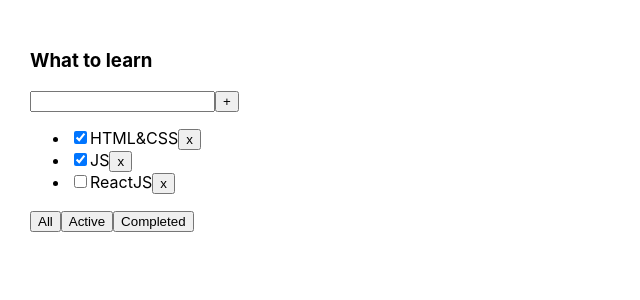
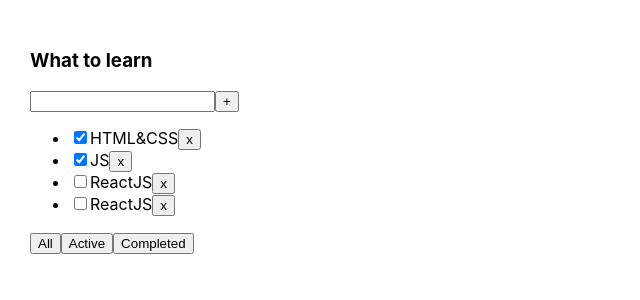
Before and after one commit to sashkaman/sp1-4w, a React (Vite) app: page / in a window 1280 px wide. Shown: the top 300 px of the page, without its empty margins (0-640 px from the left). Built offline with nearby package versions, Linux system fonts and the light colour scheme.

Commit message:
check commit

```diff
--- a/src/App.tsx
+++ b/src/App.tsx
@@ -1,7 +1,7 @@
 import './App.css'
-import {useState} from 'react'
-import {v1} from 'uuid'
-import {TodolistItem} from './TodolistItem'
+import { useState } from 'react'
+import { v1 } from 'uuid'
+import { TodolistItem } from './TodolistItem'
 
 export type Task = {
   id: string
@@ -17,6 +17,7 @@
   const [tasks, setTasks] = useState<Task[]>([
     { id: v1(), title: 'HTML&CSS', isDone: true },
     { id: v1(), title: 'JS', isDone: true },
+    { id: v1(), title: 'ReactJS', isDone: false },
     { id: v1(), title: 'ReactJS', isDone: false },
   ])
 
@@ -40,7 +41,7 @@
   }
 
   const createTask = (title: string) => {
-    const newTask = {id: v1(), title, isDone: false}
+    const newTask = { id: v1(), title, isDone: false }
     const newTasks = [newTask, ...tasks]
     setTasks(newTasks)
   }
@@ -51,7 +52,7 @@
         tasks={filteredTasks}
         deleteTask={deleteTask}
         changeFilter={changeFilter}
-                      createTask={createTask}/>
+        createTask={createTask} />
     </div>
   )
 }
```
Lines whose indentation alone changed are shown as unchanged.
